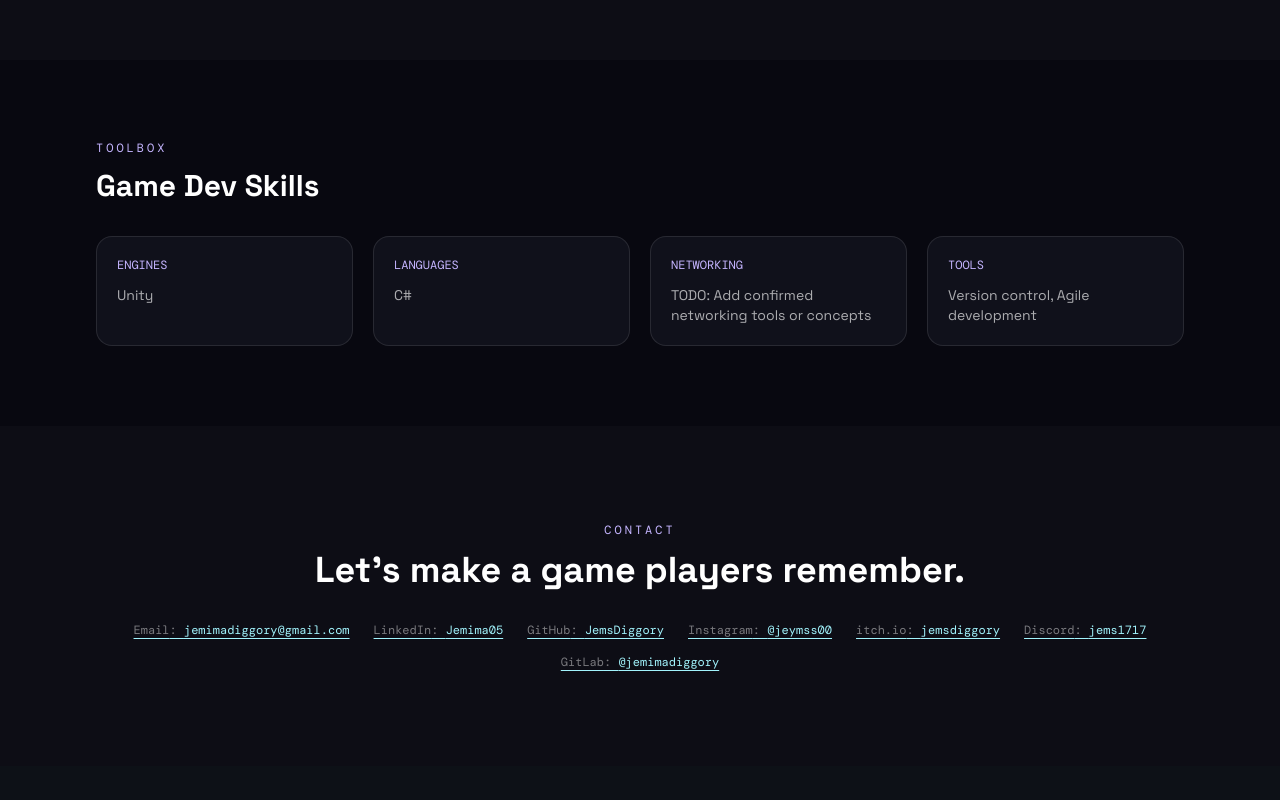
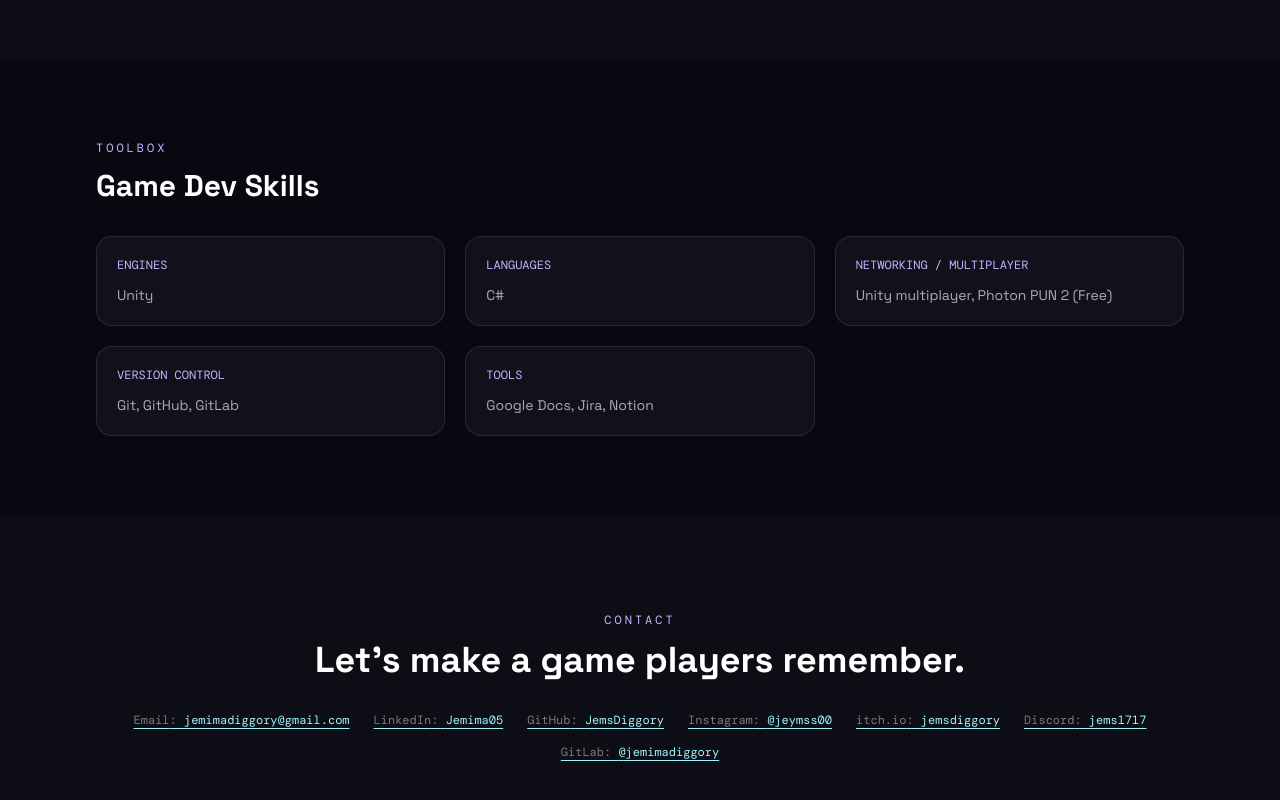
Before and after one commit to Jemsdiggory/my-portfolio, a Next.js app: page /game-dev in a window 1280 px wide. Shown: the part 6517-7317 px from the top of the page. Before the commit the page ends 7283 px from the top, so only its background shows below. Built offline with nearby package versions, Linux system fonts and the light colour scheme; no server answers; a web font is replaced by a local one.

Commit message:
Update game developer toolbox

```diff
--- a/app/game-dev/page.js
+++ b/app/game-dev/page.js
@@ -139,11 +139,12 @@ export default function GameDevPage() {
 
       <MediumSection />
 
-      <section id="skills" className="px-6 py-20 sm:px-12 lg:px-24 scroll-mt-20" style={{ scrollMarginTop: "64px" }}><div className="mx-auto max-w-6xl"><p className="font-mono text-xs uppercase tracking-[.25em] text-violet-300">Toolbox</p><h2 className="font-display text-3xl font-bold mt-3 mb-8">Game Dev Skills</h2><div className="grid sm:grid-cols-2 lg:grid-cols-4 gap-5">{[
+      <section id="skills" className="px-6 py-20 sm:px-12 lg:px-24 scroll-mt-20" style={{ scrollMarginTop: "64px" }}><div className="mx-auto max-w-6xl"><p className="font-mono text-xs uppercase tracking-[.25em] text-violet-300">Toolbox</p><h2 className="font-display text-3xl font-bold mt-3 mb-8">Game Dev Skills</h2><div className="grid sm:grid-cols-2 lg:grid-cols-3 gap-5">{[
         { title: "Engines", items: ["Unity"] },
         { title: "Languages", items: ["C#"] },
-        { title: "Networking", items: ["TODO: Add confirmed networking tools or concepts"] },
-        { title: "Tools", items: ["Version control", "Agile development"] },
+        { title: "Networking / Multiplayer", items: ["Unity multiplayer", "Photon PUN 2 (Free)"] },
+        { title: "Version Control", items: ["Git", "GitHub", "GitLab"] },
+        { title: "Tools", items: ["Google Docs", "Jira", "Notion"] },
       ].map((group) => <article key={group.title} className="rounded-2xl border border-white/10 bg-[#10111b] p-5"><h3 className="font-mono text-xs uppercase text-violet-300">{group.title}</h3><p className="text-sm text-white/65 mt-3">{group.items.join(", ")}</p></article>)}</div></div></section>
 
       <section id="contact" className="px-6 py-24 sm:px-12 lg:px-24 text-center bg-white/[.02] scroll-mt-20" style={{ scrollMarginTop: "64px" }}><div className="mx-auto max-w-5xl"><p className="font-mono text-xs uppercase tracking-[.25em] text-violet-300">Contact</p><h2 className="font-display text-3xl sm:text-4xl font-bold mt-3">Let’s make a game players remember.</h2><div className="flex flex-wrap justify-center gap-x-6 gap-y-4 mt-8">{contacts.map((contact) => <a key={contact.label} href={contact.href} target={contact.href.startsWith("mailto:") ? undefined : "_blank"} rel={contact.href.startsWith("mailto:") ? undefined : "noopener noreferrer"} className="font-mono text-xs text-cyan-200 underline underline-offset-4"><span className="text-white/45">{contact.label}: </span>{contact.text}</a>)}</div></div></section>
```
